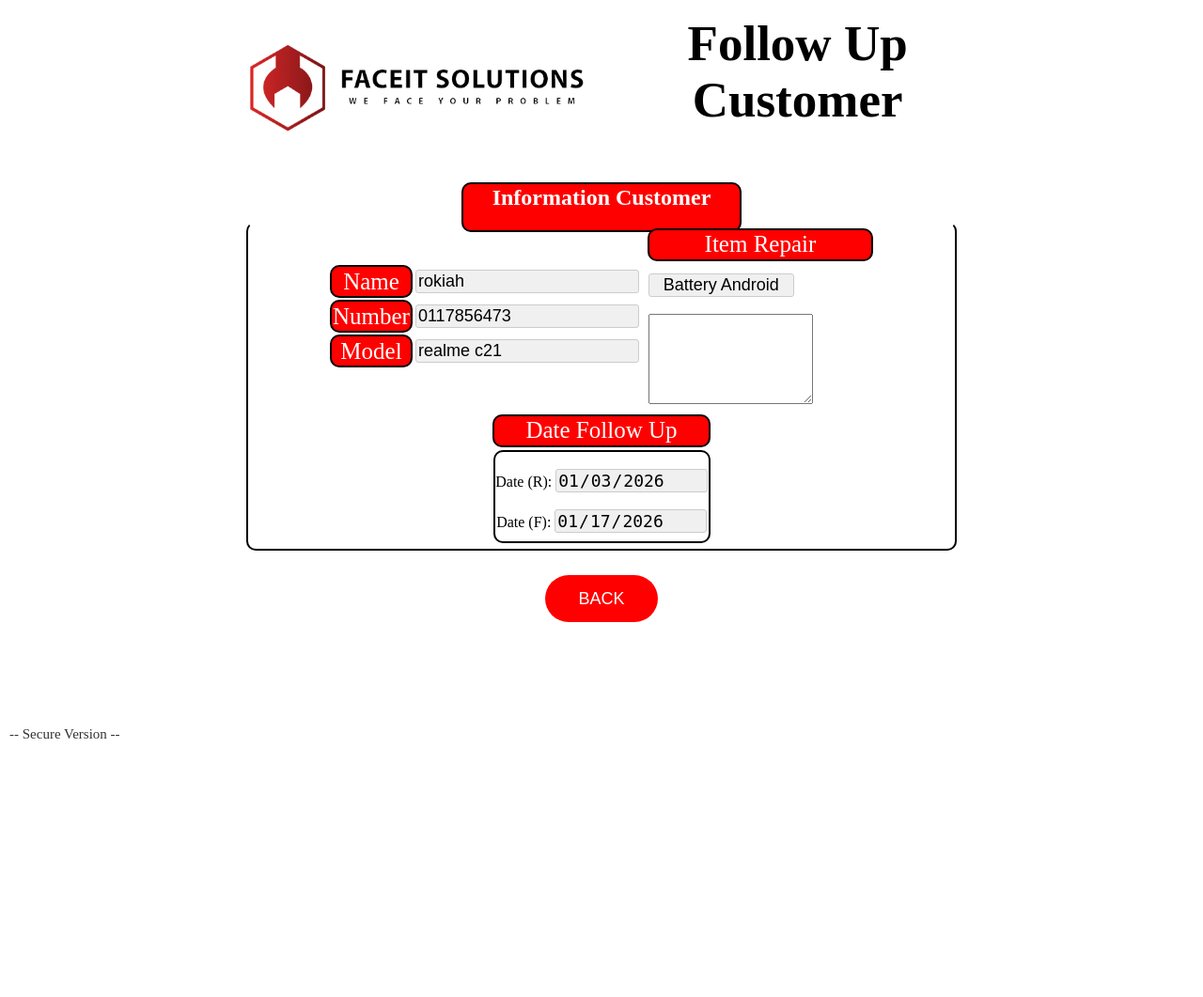
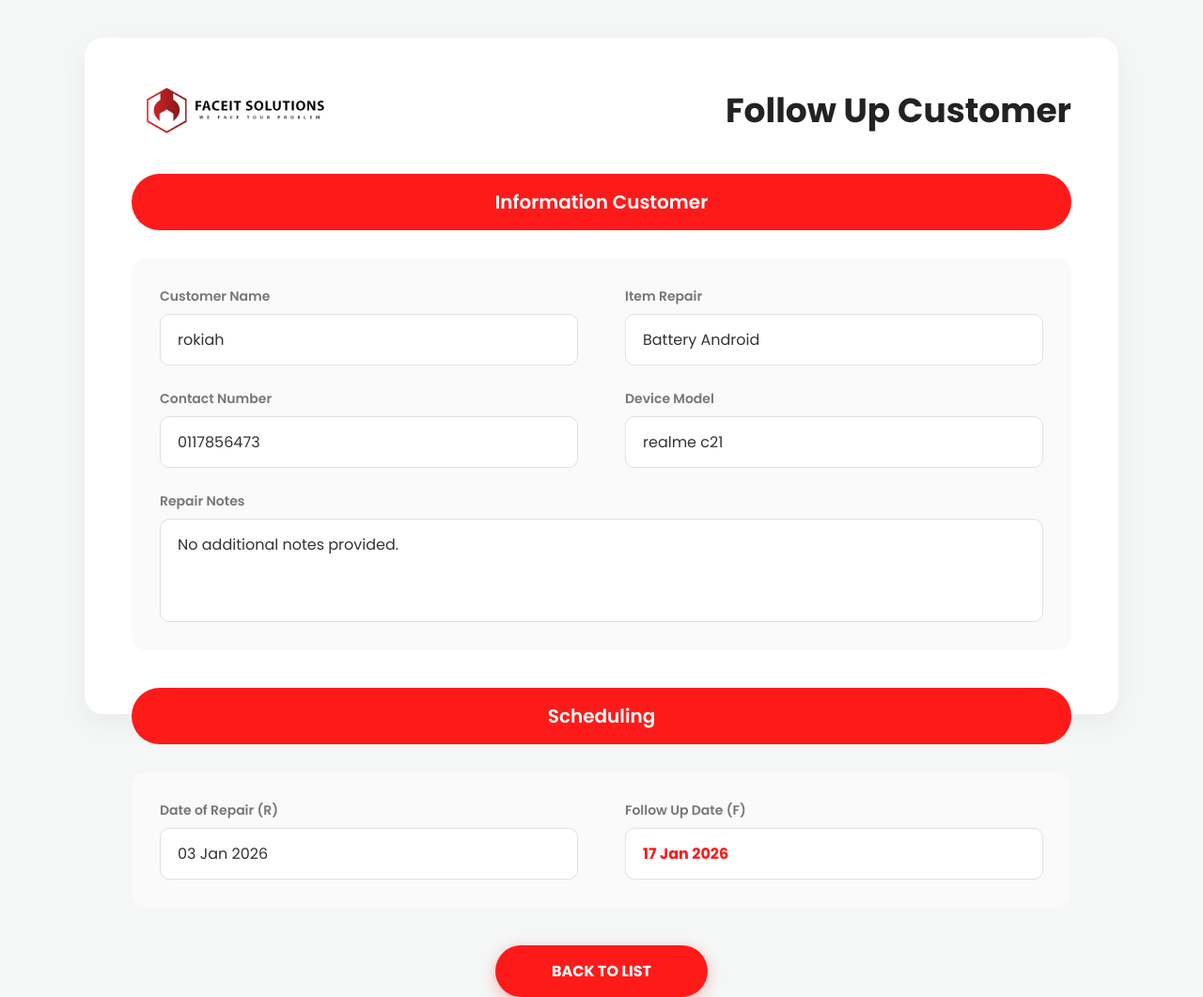
Before and after one commit to nikaiman03/Faceit, a PHP site: page /viewdetailR.php?No=4 in a window 1280 px wide. Shown: the whole page at 94% size. Before the commit the page ends 786 px from the top, so only its background shows below. Run offline with PHP 8.4, Linux system fonts and the light colour scheme; a user stored in the database is signed in; data comes from the database, SQL or seed files in the repository.

Commit message:
Add files via upload

```diff
--- a/viewdetailR.php
+++ b/viewdetailR.php
@@ -1,5 +1,4 @@
 <?php
-// 1. Secure Session & Access Control
 session_start();
 if (!isset($_SESSION['user_id'])) {
     header("Location: index.php");
@@ -10,33 +9,28 @@
 require("Counter/10minCount.html");
 require 'timer.php';
 
-// Helper function for XSS protection (Requirement: Output Encoding)
+// XSS Protection Helper
 function escape($data) {
-    return htmlspecialchars($data, ENT_QUOTES, 'UTF-8');
+    return htmlspecialchars($data ?? '', ENT_QUOTES, 'UTF-8');
 }
 
-// 2. Prepared Statement for GET request (Requirement: Injection-free implementation)
+// Data Retrieval using Prepared Statements for security
 if (isset($_GET['No']) && is_numeric($_GET['No'])) {
     $No = $_GET['No'];
-
-    // Using 'remind' table as per your original code
     $stmt = $connect->prepare("SELECT * FROM remind WHERE No = ? LIMIT 1");
     $stmt->bind_param("i", $No);
     $stmt->execute();
     $result = $stmt->get_result();
 
     if ($result && $result->num_rows > 0) {
-        $GET = $result->fetch_assoc();
-
-        // Sanitize all data before displaying
-        $safe_No          = escape($GET['No']);
-        $safe_Name        = escape($GET['Name']);
-        $safe_Model       = escape($GET['Model']);
-        $safe_Notel       = escape($GET['Notel']);
-        $safe_ItemRepair  = escape($GET['ItemRepair']);
-        $safe_ItemRepairO = escape($GET['ItemRepairO']);
-        $safe_DateR       = escape($GET['DateR']);
-        $safe_DateF       = escape($GET['DateF']);
+        $row = $result->fetch_assoc();
+        $safe_Name        = escape($row['Name']);
+        $safe_Model       = escape($row['Model']);
+        $safe_Notel       = escape($row['Notel']);
+        $safe_ItemRepair  = escape($row['ItemRepair']);
+        $safe_ItemRepairO = escape($row['ItemRepairO']);
+        $safe_DateR       = escape($row['DateR']);
+        $safe_DateF       = escape($row['DateF']);
     } else {
         die("Record not found.");
     }
@@ -51,90 +45,171 @@
 <html lang="en">
 <head>
     <meta charset="UTF-8">
+    <meta name="viewport" content="width=device-width, initial-scale=1.0">
     <link rel="icon" type="image/png" href="image/logo.png">
-    <title>Update Data Customer</title>
-    <style type="text/css">
-        /* Keep your existing CSS styles */
-        .tableMain{ width: 92%; }
-        .td2{ width: 80%; background-color: red; color: white; text-align: center; border: 2px solid black; border-radius: 10px; }
-        .img1{ width: 100%; }
-        .h1-1{ font-size: 53px; text-align: center; }
-        .div1{ margin-top: 1%; width: 70%; padding-bottom: 2%; }
-        .td3, .td4, .td5, .td6 { font-size: 25px; width: 50%; height: 35px; border-radius: 10px; border: 2px solid black; text-align: center; background-color: red; color: white; }
-        .div6 { width: 85%; border-radius: 10px; border: 2px solid black; margin-top: -1.5%; border-top-color: transparent; }
-        .div8 { width: 98.5%; border-radius: 10px; border: 2px solid black; padding-bottom: 4%; text-align: center; }
-        input { height: 25px; font-size: 18px; border-radius: 3px; background: #f0f0f0; border: 1px solid #ccc; }
-        .inputBtn { background-color: red; width: 120px; height: 50px; border-radius: 35px; color: white; margin-top: 3%; font-size: 18px; border: none; cursor: pointer; }
-        .signature { position: fixed; bottom: 10px; left: 10px; font-size: 15px; color: #333; }
+    <title>View Details - <?php echo $safe_Name; ?></title>
+    <style>
+        @import url('https://fonts.googleapis.com/css2?family=Poppins:wght@400;600;700&display=swap');
+
+        body {
+            background-color: #f4f7f6; /* Light grey background for contrast */
+            font-family: 'Poppins', sans-serif;
+            margin: 0;
+            padding: 40px 20px;
+            display: flex;
+            justify-content: center;
+        }
+
+        .main-card {
+            background: #ffffff;
+            width: 100%;
+            max-width: 1000px;
+            border-radius: 20px;
+            padding: 50px;
+            box-shadow: 0 10px 30px rgba(0,0,0,0.05); /* Soft shadow */
+        }
+
+        /* Header Style */
+        .header-container {
+            display: flex;
+            justify-content: space-between;
+            align-items: center;
+            margin-bottom: 40px;
+        }
+
+        .logo-img { width: 220px; }
+        .page-header-title { font-size: 36px; font-weight: 800; color: #222; margin: 0; }
+
+        /* Modern Red Section Header */
+        .section-header {
+            background-color: #ff1a1a;
+            color: white;
+            text-align: center;
+            padding: 15px;
+            border-radius: 50px;
+            font-weight: 600;
+            font-size: 20px;
+            margin-bottom: 30px;
+        }
+
+        /* Content Layout */
+        .details-grid {
+            background-color: #fafafa;
+            border-radius: 15px;
+            padding: 30px;
+            display: grid;
+            grid-template-columns: 1fr 1fr;
+            gap: 25px 50px;
+            margin-bottom: 40px;
+        }
+
+        .field-box {
+            display: flex;
+            flex-direction: column;
+        }
+
+        .field-box label {
+            font-size: 14px;
+            font-weight: 600;
+            color: #777;
+            margin-bottom: 8px;
+        }
+
+        .data-display {
+            background: white;
+            border: 1px solid #e0e0e0;
+            padding: 14px 18px;
+            border-radius: 10px;
+            font-size: 16px;
+            color: #333;
+            min-height: 24px;
+        }
+
+        .full-span { grid-column: span 2; }
+
+        /* Action Section */
+        .footer-actions {
+            display: flex;
+            justify-content: center;
+            margin-top: 20px;
+        }
+
+        .btn-return {
+            background-color: #ff1a1a;
+            color: white;
+            padding: 15px 60px;
+            border-radius: 50px;
+            text-decoration: none;
+            font-weight: 700;
+            font-size: 16px;
+            transition: all 0.3s ease;
+            box-shadow: 0 4px 15px rgba(255, 26, 26, 0.3);
+        }
+
+        .btn-return:hover {
+            background-color: #d60000;
+            transform: translateY(-2px);
+        }
+
+        @media (max-width: 768px) {
+            .details-grid { grid-template-columns: 1fr; }
+            .full-span { grid-column: span 1; }
+            .header-container { flex-direction: column; text-align: center; gap: 20px; }
+        }
     </style>
 </head>
 <body>
-    <center>
-        <div class="div1">
-            <table class="tableMain">
-                <tr>
-                    <td class="td1"><img src="image/DARKV3.png" class="img1" alt="Logo"></td>
-                    <td><h1 class="h1-1">Follow Up Customer</h1></td>
-                </tr>
-            </table>
-            <br>
 
-            <table class="table2">
-                <tr class="tr1"><td class="td2"><h2>Information Customer</h2></td></tr>
-            </table>
+<div class="main-card">
+    <div class="header-container">
+        <img src="image/DARKV3.png" class="logo-img" alt="Faceit Logo">
+        <h1 class="page-header-title">Follow Up Customer</h1>
+    </div>
 
-            <div class="div6">
-                <table class="table3">
-                    <tr>
-                        <td>
-                            <table>
-                                <tr><td class="td3">Name</td><td><input type="text" value="<?php echo $safe_Name; ?>" readonly></td></tr>
-                                <tr><td class="td4">Number</td><td><input type="text" value="<?php echo $safe_Notel; ?>" readonly></td></tr>
-                                <tr><td class="td5">Model</td><td><input type="text" value="<?php echo $safe_Model; ?>" readonly></td></tr>
-                            </table>
-                        </td>
-                        <td>
-                            <table class="table4" style="margin-left: 0;">
-                                <tr><td class="td6">Item Repair</td></tr>
-                                <tr>
-                                    <td>
-                                        <div class="div7" style="border: none; margin-top: 10px;">
-                                            <input type="text" value="<?php echo $safe_ItemRepair; ?>" style="width: 65%; text-align: center;" readonly>
-                                            <br><br>
-                                            <textarea style="font-size: 15px;" cols="17" rows="5" readonly><?php echo $safe_ItemRepairO; ?></textarea>
-                                        </div>
-                                    </td>
-                                </tr>
-                            </table>
-                        </td>
-                    </tr>
-                </table>
+    <div class="section-header">Information Customer</div>
+    <div class="details-grid">
+        <div class="field-box">
+            <label>Customer Name</label>
+            <div class="data-display"><?php echo $safe_Name; ?></div>
+        </div>
+        <div class="field-box">
+            <label>Item Repair</label>
+            <div class="data-display"><?php echo $safe_ItemRepair; ?></div>
+        </div>
+        <div class="field-box">
+            <label>Contact Number</label>
+            <div class="data-display"><?php echo $safe_Notel; ?></div>
+        </div>
+        <div class="field-box">
+            <label>Device Model</label>
+            <div class="data-display"><?php echo $safe_Model; ?></div>
+        </div>
+        <div class="field-box full-span">
+            <label>Repair Notes</label>
+            <div class="data-display" style="min-height: 80px;">
+                <?php echo !empty($safe_ItemRepairO) ? nl2br($safe_ItemRepairO) : "No additional notes provided."; ?>
+            </div>
+        </div>
+    </div>
 
-                <table class="table6">
-                    <tr>
-                        <td>
-                            <center>
-                                <table class="table7">
-                                    <tr><td class="td6">Date Follow Up</td></tr>
-                                    <tr>
-                                        <td>
-                                            <div class="div8">
-                                                <br>
-                                                Date (R): <input type="date" value="<?php echo $safe_DateR; ?>" readonly><br><br>
-                                                Date (F): <input type="date" value="<?php echo $safe_DateF; ?>" readonly>
-                                            </div>
-                                        </td>
-                                    </tr>
-                                </table>
-                            </center>
-                        </td>
-                    </tr>
-                </table>
+    <div class="section-header">Scheduling</div>
+    <div class="details-grid">
+        <div class="field-box">
+            <label>Date of Repair (R)</label>
+            <div class="data-display"><?php echo date('d M Y', strtotime($safe_DateR)); ?></div>
+        </div>
+        <div class="field-box">
+            <label>Follow Up Date (F)</label>
+            <div class="data-display" style="color: #ff1a1a; font-weight: 700;">
+                <?php echo date('d M Y', strtotime($safe_DateF)); ?>
             </div>
+        </div>
+    </div>
 
-            <a href="reminder.php"><button class="inputBtn">BACK</button></a>
-        </div>
-    </center>
-    <div class="signature">-- Secure Version --</div>
+    <div class="footer-actions">
+        <a href="reminder.php" class="btn-return">BACK TO LIST</a>
+    </div>
+</div>
+
 </body>
 </html>
```
Also changed, not shown: updateR.php (+138 -90 lines).
